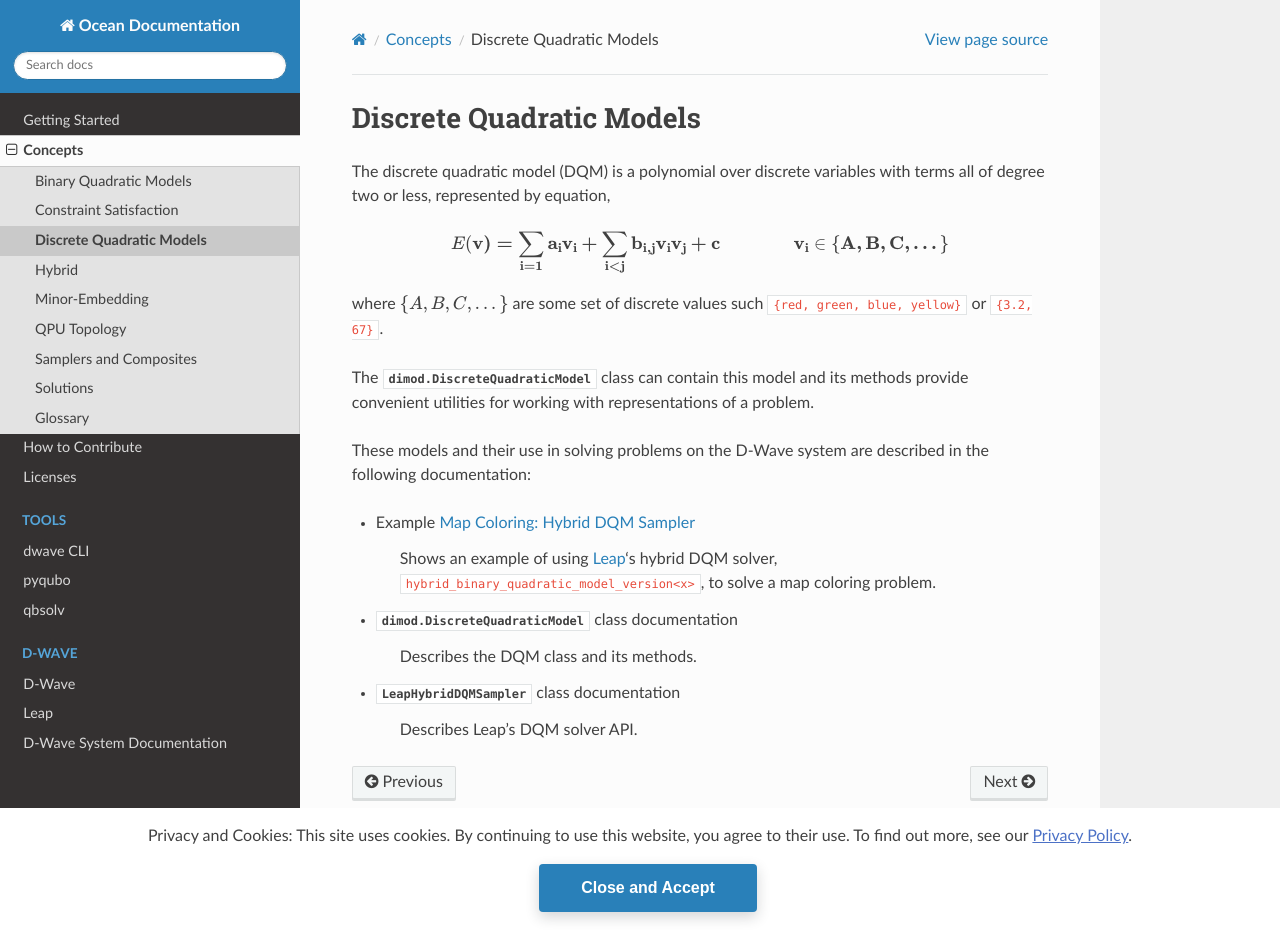
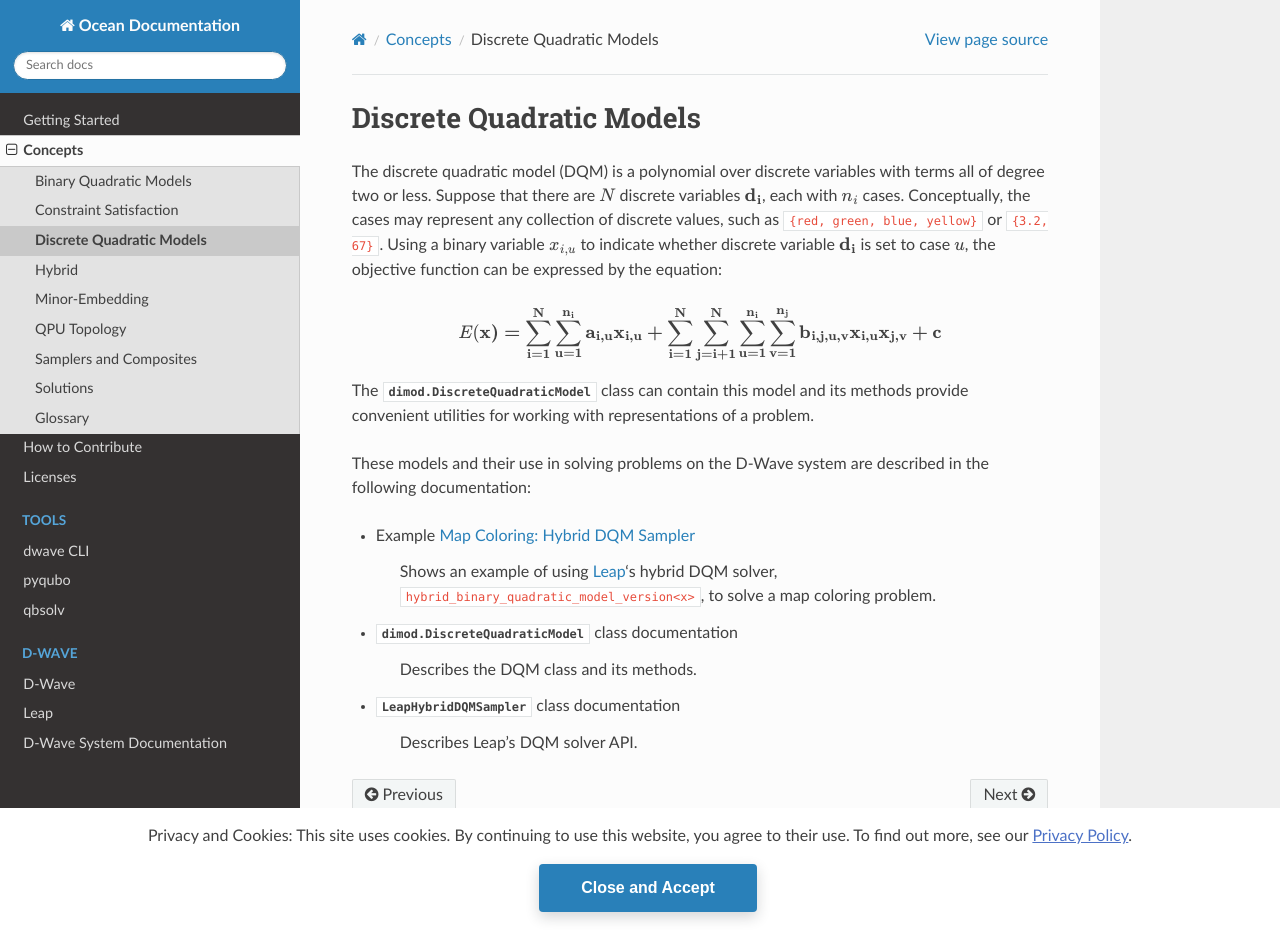
Before and after one commit to dwavesystems/dwave-ocean-sdk, a Sphinx documentation site: the page built from docs/concepts/dqm.rst, in a window 1280 px wide and 944 px high. Built offline with Sphinx 7.4.7 and the Read the Docs theme 2.0.0, drawn with Linux system fonts in a browser that asks for light colours; pages that are not in the unit, such as notebooks, are missing from menus; the version number could not be read and is left out.

Commit message:
Correction to DQM equation
DQM equation should be expressed in terms of binary indicators for the
cases of each discrete variable, as opposed to the discrete variables
themselves (which can have arbitrary or non-numerical values).

```diff
--- a/docs/concepts/dqm.rst
+++ b/docs/concepts/dqm.rst
@@ -5,18 +5,19 @@ Discrete Quadratic Models
 =========================
 
 The discrete quadratic model (DQM) is a polynomial over discrete variables with
-terms all of degree two or less, represented by equation,
+terms all of degree two or less.  Suppose that there are :math:`N` discrete
+variables :math:`\bf{d}_i`, each with :math:`n_i` cases.  Conceptually, the
+cases may represent any collection of discrete values, such as ``{red, green,
+blue, yellow}`` or ``{3.2, 67}``.  Using a binary variable :math:`x_{i,u}` to
+indicate whether discrete variable :math:`\bf{d}_i` is set to case :math:`u`,
+the objective function can be expressed by the equation:
 
 .. math::
 
-    E(\bf{v})
-    = \sum_{i=1} a_i v_i
-    + \sum_{i<j} b_{i,j} v_i v_j
+    E(\bf{x})
+    = \sum_{i=1}^N \sum_{u=1}^{n_i} a_{i,u} x_{i,u}
+    + \sum_{i=1}^N \sum_{j=i+1}^N \sum_{u=1}^{n_i} \sum_{v=1}^{n_j} b_{i,j,u,v} x_{i,u} x_{j,v}
     + c
-    \qquad\qquad v_i \in\{A, B, C, ...\}
-
-where :math:`\{A, B, C, ...\}` are some set of discrete values such
-``{red, green, blue, yellow}`` or ``{3.2, 67}``.
 
 The :class:`dimod.DiscreteQuadraticModel` class can contain this model and its
 methods provide convenient utilities for working with representations
```
